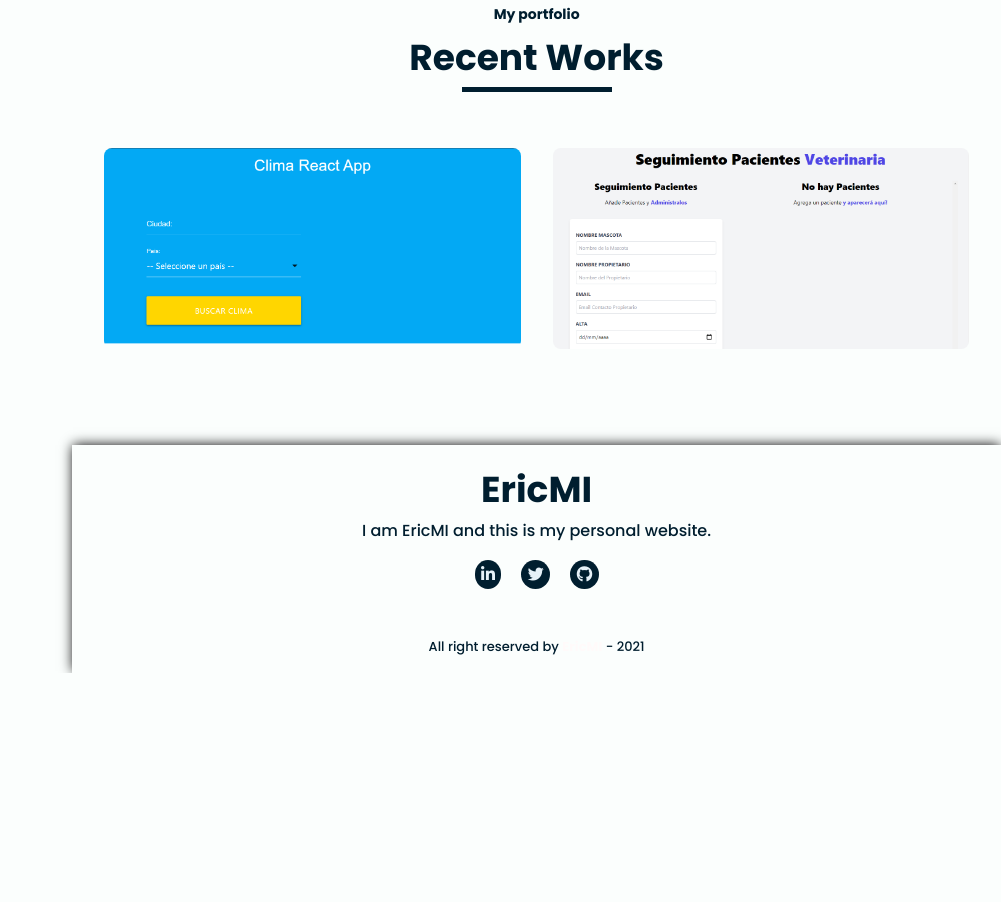
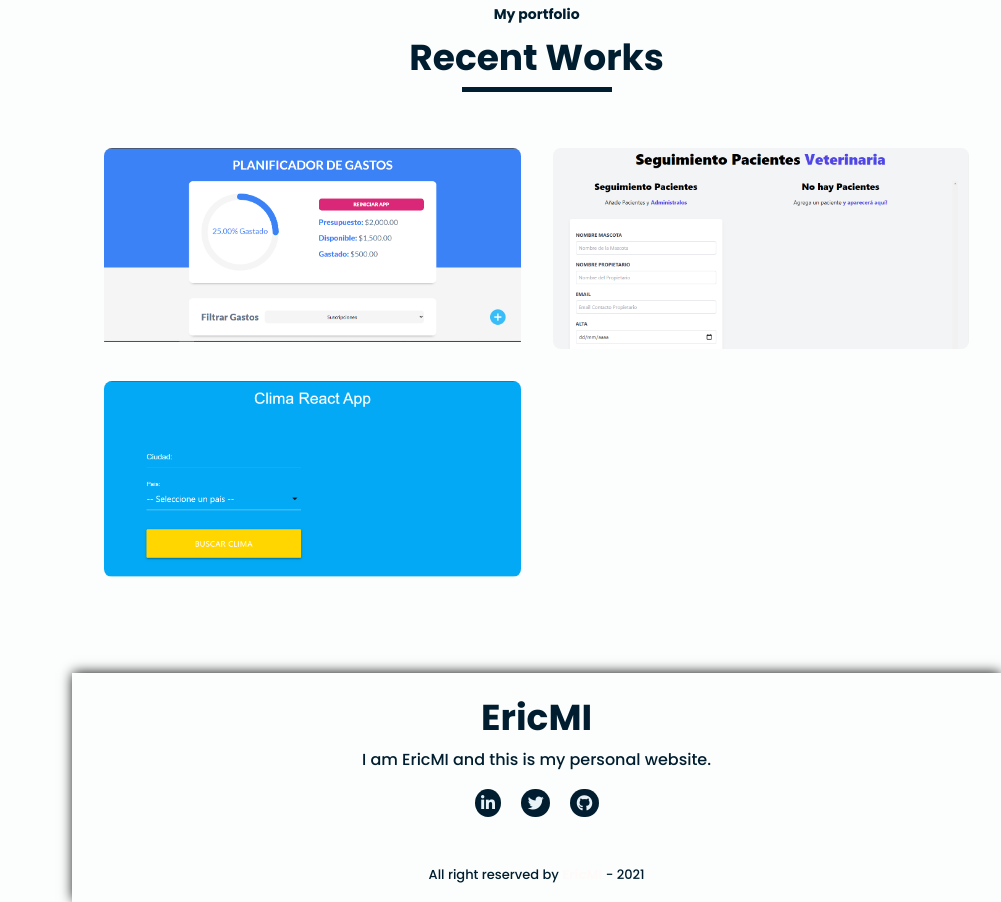
Before and after one commit to EricMI-JS/Portfolio, a plain HTML site: page index.html in a window 1280 px wide. Shown: the part 1927-2829 px from the top of the page, without its empty margins (279-1280 px from the left). Before the commit the page ends 2600 px from the top, so only its background shows below. Drawn offline with nearby package versions, Linux system fonts and the light colour scheme.

Commit message:
Control de presupuesto agregado

```diff
--- a/index.html
+++ b/index.html
@@ -204,15 +204,15 @@
 
         <div class="works__container bd-grid">
           <div class="works__img">
-            <img src="assets/img/work4-min.PNG" alt="" />
+            <img src="assets/img/work2-min.PNG" alt="" />
             <div class="works__data">
               <a
-                href="https://laughing-hugle-74d304.netlify.app/"
+                href="https://hungry-lumiere-51ab28.netlify.app/"
                 target="_blank"
                 class="works__link"
                 ><i class="bx bx-link-alt"></i
               ></a>
-              <span class="works__title">API Clima con React.js</span>
+              <span class="works__title">Control de Presupuesto React.js</span>
             </div>
           </div>
 
@@ -226,6 +226,19 @@
                 ><i class="bx bx-link-alt"></i
               ></a>
               <span class="works__title">App de Citas con React.js</span>
+            </div>
+          </div>
+
+          <div class="works__img">
+            <img src="assets/img/work4-min.PNG" alt="" />
+            <div class="works__data">
+              <a
+                href="https://laughing-hugle-74d304.netlify.app/"
+                target="_blank"
+                class="works__link"
+                ><i class="bx bx-link-alt"></i
+              ></a>
+              <span class="works__title">API Clima con React.js</span>
             </div>
           </div>
         </div>
```
Also changed, not shown: assets/img/work2-min.PNG (added).
